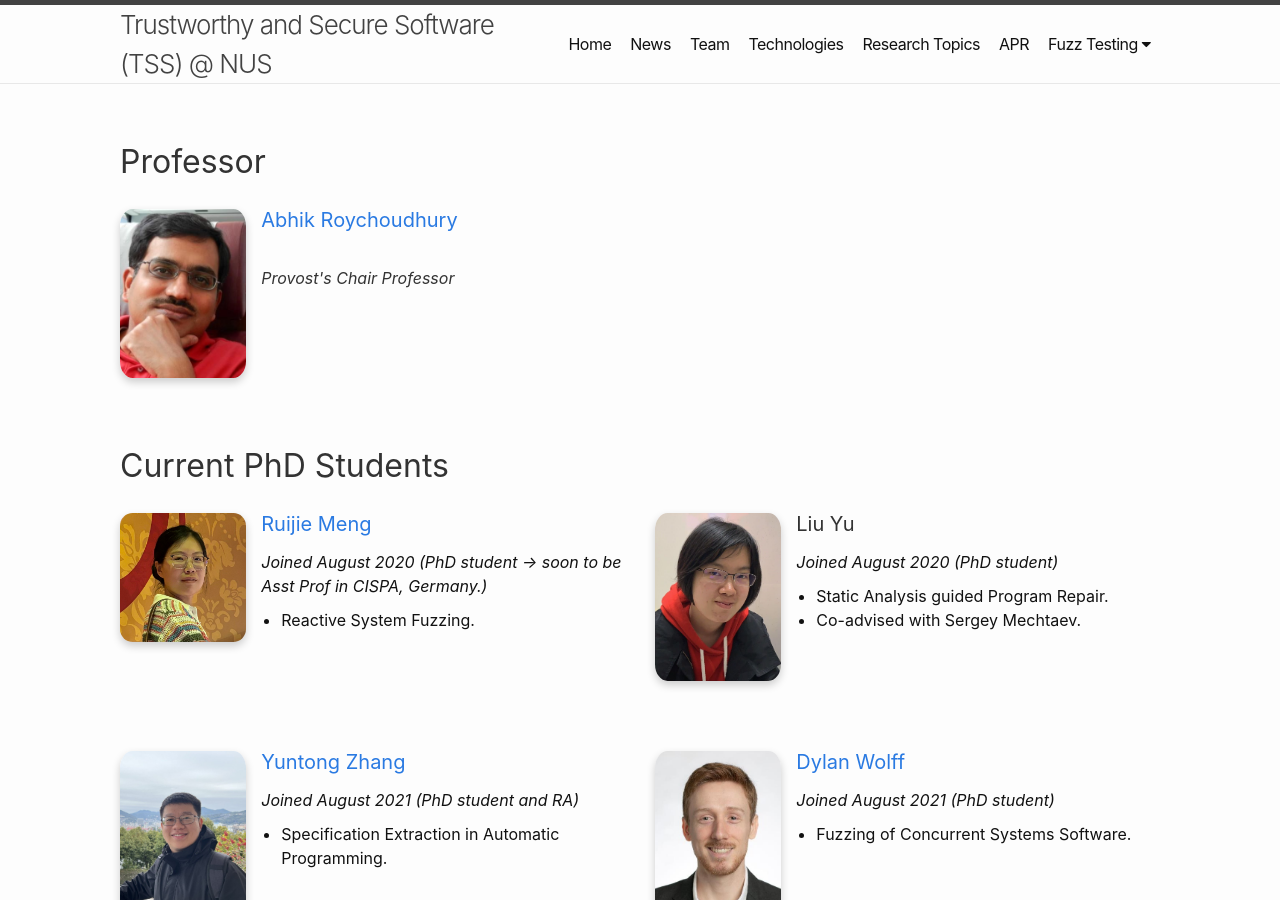
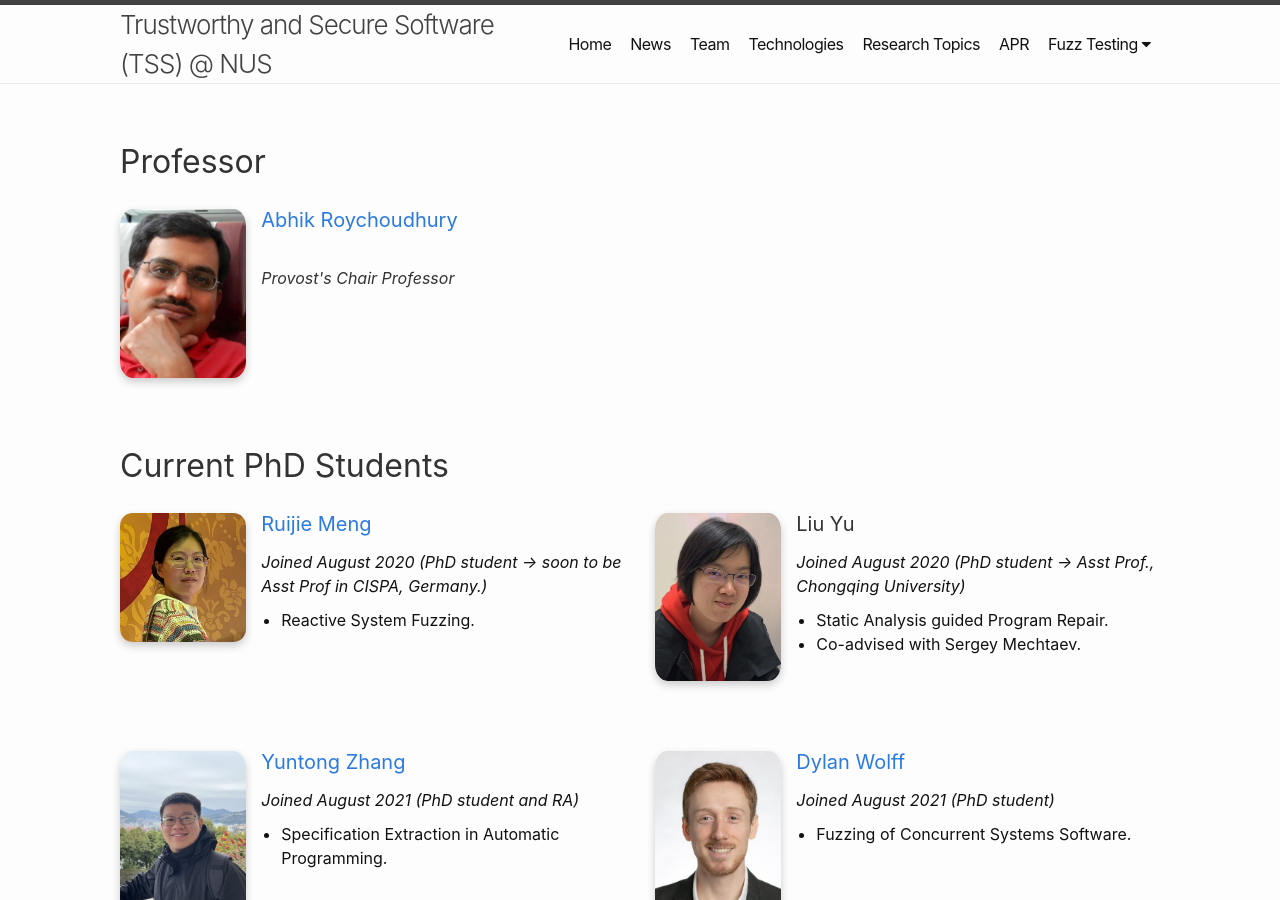
Before and after one commit to nus-tss/nus-tss.github.io, a Jekyll site: the page built from _pages/team.md, in a window 1280 px wide and 900 px high. Built offline with Jekyll 4.4.1, drawn with Linux system fonts in a browser that asks for light colours; nearby versions of some CDN libraries.

Commit message:
Update student.yml

```diff
--- a/_data/team/student.yml
+++ b/_data/team/student.yml
@@ -9,7 +9,7 @@
 - name: Liu Yu
   photo: liuyu.jpg
   joined: August 2020
-  role: PhD student
+  role: PhD student -> Asst Prof., Chongqing University
   topic: Static Analysis guided Program Repair
   coadvisor: Sergey Mechtaev
 
```
